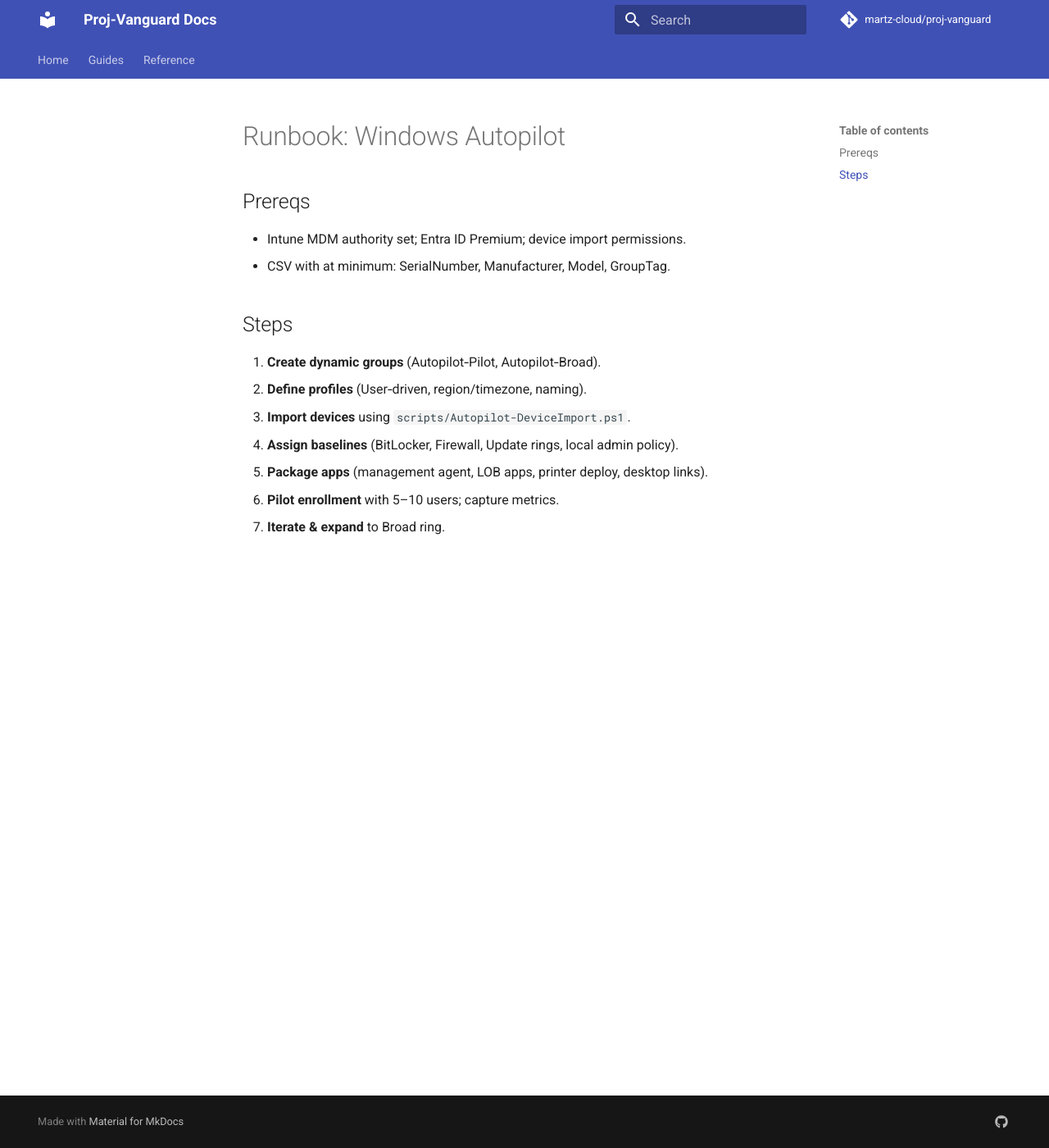
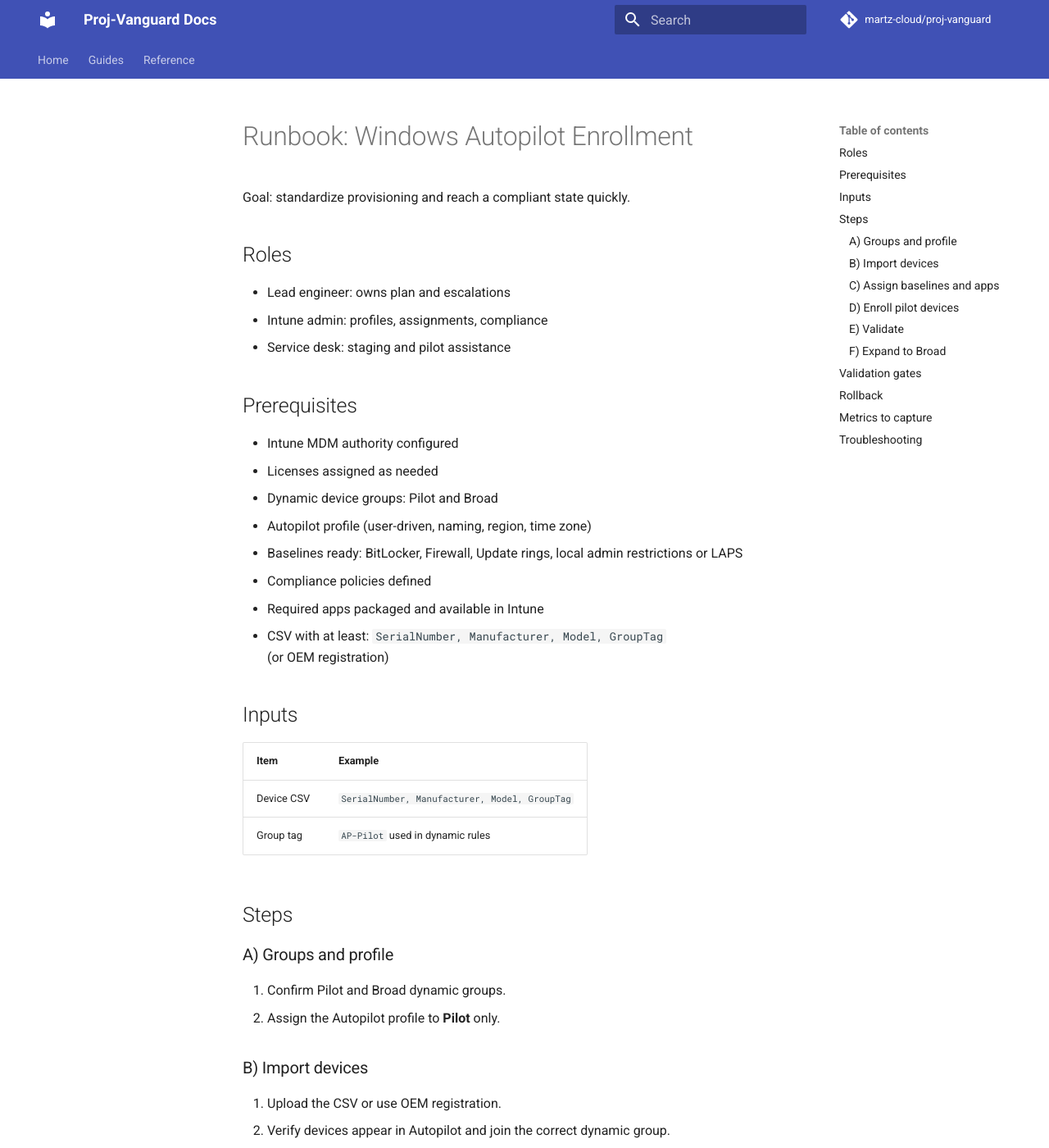
Before and after one commit to martz-cloud/proj-vanguard, an MkDocs documentation site: the page built from docs/runbooks/autopilot-runbook.md, in a window 1280 px wide and 1400 px high. Shown: the whole window at 82% size. Built offline with MkDocs 1.6.1 and Material for MkDocs 9.7.7, drawn with Linux system fonts in a browser that asks for light colours; comment, search, counter and statistics services are not loaded; some of the changed text lies outside the part shown.

Commit message:
Revise Windows Autopilot runbook for clarity and detail
Updated the Windows Autopilot runbook to include detailed prerequisites, roles, inputs, steps, validation gates, rollback procedures, metrics to capture, and troubleshooting tips.

```diff
--- a/docs/runbooks/autopilot-runbook.md
+++ b/docs/runbooks/autopilot-runbook.md
@@ -1,14 +1,77 @@
-# Runbook: Windows Autopilot
+# Runbook: Windows Autopilot Enrollment
 
-## Prereqs
-- Intune MDM authority set; Entra ID Premium; device import permissions.
-- CSV with at minimum: SerialNumber, Manufacturer, Model, GroupTag.
+Goal: standardize provisioning and reach a compliant state quickly.
+
+## Roles
+- Lead engineer: owns plan and escalations
+- Intune admin: profiles, assignments, compliance
+- Service desk: staging and pilot assistance
+
+## Prerequisites
+- Intune MDM authority configured
+- Licenses assigned as needed
+- Dynamic device groups: Pilot and Broad
+- Autopilot profile (user-driven, naming, region, time zone)
+- Baselines ready: BitLocker, Firewall, Update rings, local admin restrictions or LAPS
+- Compliance policies defined
+- Required apps packaged and available in Intune
+- CSV with at least: `SerialNumber, Manufacturer, Model, GroupTag`
+  (or OEM registration)
+
+## Inputs
+| Item | Example |
+|---|---|
+| Device CSV | `SerialNumber, Manufacturer, Model, GroupTag` |
+| Group tag | `AP-Pilot` used in dynamic rules |
 
 ## Steps
-1. **Create dynamic groups** (Autopilot‑Pilot, Autopilot‑Broad).
-2. **Define profiles** (User‑driven, region/timezone, naming).
-3. **Import devices** using `scripts/Autopilot-DeviceImport.ps1`.
-4. **Assign baselines** (BitLocker, Firewall, Update rings, local admin policy).
-5. **Package apps** (management agent, LOB apps, printer deploy, desktop links).
-6. **Pilot enrollment** with 5–10 users; capture metrics.
-7. **Iterate & expand** to Broad ring.
+
+### A) Groups and profile
+1. Confirm Pilot and Broad dynamic groups.
+2. Assign the Autopilot profile to **Pilot** only.
+
+### B) Import devices
+1. Upload the CSV or use OEM registration.
+2. Verify devices appear in Autopilot and join the correct dynamic group.
+
+### C) Assign baselines and apps
+1. Assign BitLocker, Firewall, Update rings, and admin restrictions to **Pilot**.
+2. Assign required apps to **Pilot**.
+3. Confirm there are no conflicting settings.
+
+### D) Enroll pilot devices
+1. Use new or reset devices.
+2. Start OOBE, connect to network, and sign in with a pilot user.
+3. Monitor the Enrollment Status Page for app installs and policy application.
+
+### E) Validate
+1. Check encryption and compliance in Intune.
+2. Confirm required apps installed and functioning.
+3. Capture time from first sign-in to compliant state.
+
+### F) Expand to Broad
+1. Address pilot issues and update assignments.
+2. Assign profiles, baselines, and apps to **Broad**.
+3. Enroll in waves and monitor dashboards and tickets.
+
+## Validation gates
+- [ ] 90% of pilot devices compliant within 60 minutes
+- [ ] No critical app failures in pilot
+- [ ] Known issues and rollback steps documented
+
+## Rollback
+- Remove affected devices from the Pilot group
+- Unassign the problematic profile or app
+- Reset the device to a known good state if required
+
+## Metrics to capture
+| Metric | Target |
+|---|---|
+| Median time to compliant | < 45 minutes |
+| App install success | ≥ 98% |
+| Build or reimage tickets | Down vs baseline |
+
+## Troubleshooting
+- Stalled installs: check ESP assignments and app dependencies
+- Slow compliance: verify device filters and assignment scope
+- BitLocker escrow: confirm policy order and recovery key escrow setting
```
